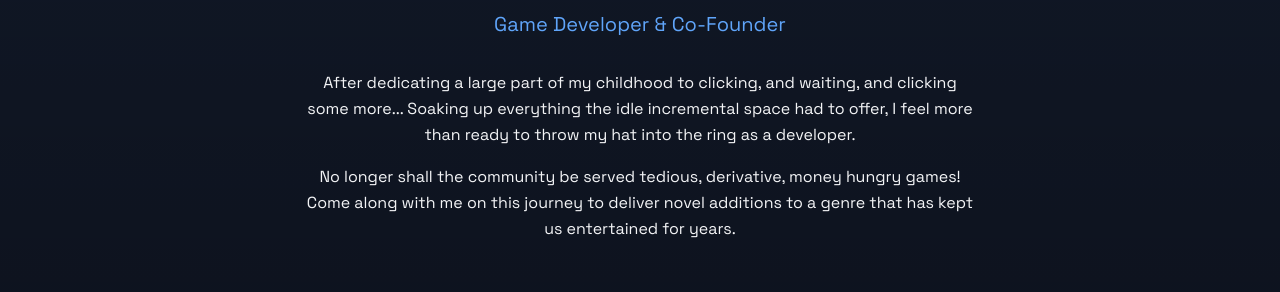
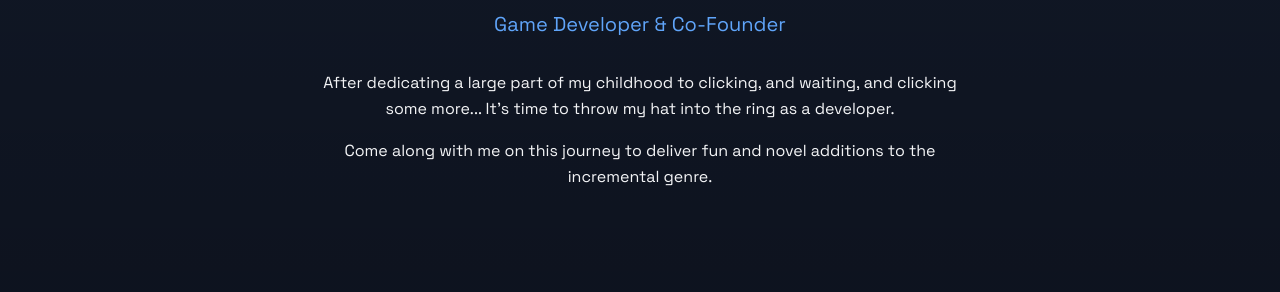
Before and after one commit to brahdleh/game-portfolio, a Next.js app in the folder my-app/: page / in a window 1280 px wide. Shown: the part 214-506 px from the top of the page. Built offline with nearby package versions, Linux system fonts and the light colour scheme.

Commit message:
Update page.tsx

```diff
--- a/my-app/app/page.tsx
+++ b/my-app/app/page.tsx
@@ -25,11 +25,10 @@ export default function Home() {
         <p className="text-xl mb-8 text-blue-400">Game Developer & Co-Founder</p>
         <p className="text-base leading-relaxed mb-4">
           After dedicating a large part of my childhood to clicking, and waiting, and clicking some more...
-          Soaking up everything the idle incremental space had to offer, I feel more than ready to throw my hat into the ring as a developer.
+          It's time to throw my hat into the ring as a developer.
         </p>
         <p className="text-base leading-relaxed">
-          No longer shall the community be served tedious, derivative, money hungry games!
-          Come along with me on this journey to deliver novel additions to a genre that has kept us entertained for years.
+          Come along with me on this journey to deliver fun and novel additions to the incremental genre.
         </p>
       </section>
 
```
